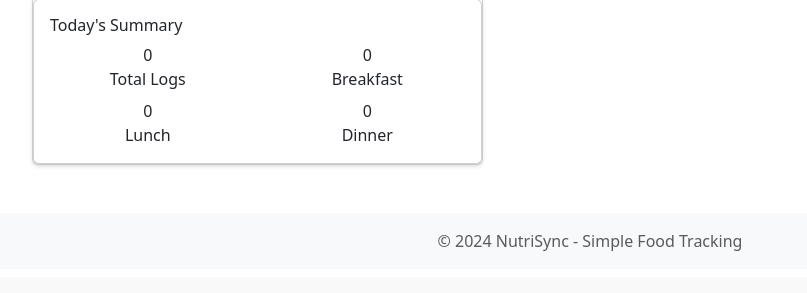
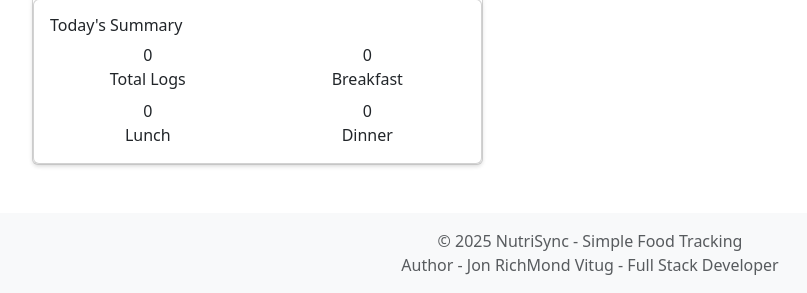
Before and after one commit to acesuus/nutrisync, a Django app: page / in a window 1280 px wide. Shown: the part 523-816 px from the top of the page, without its empty margins (50-857 px from the left). Before the commit the page ends 774 px from the top, so only its background shows below. Run offline with Django 5.2, Linux system fonts and the light colour scheme; data that the repository does not hold is empty.

Commit message:
updated base.html

```diff
--- a/projectsite/tracker/templates/tracker/base.html
+++ b/projectsite/tracker/templates/tracker/base.html
@@ -74,7 +74,8 @@
     <!-- Footer -->
     <footer class="bg-light text-center py-3 mt-5">
         <div class="container">
-            <p class="mb-0 text-muted">© 2024 NutriSync - Simple Food Tracking</p>
+            <p class="mb-0 text-muted">© 2025 NutriSync - Simple Food Tracking</p>
+            <p class="mb-0 text-muted">Author - Jon RichMond Vitug - Full Stack Developer</p>
         </div>
     </footer>
 
```
